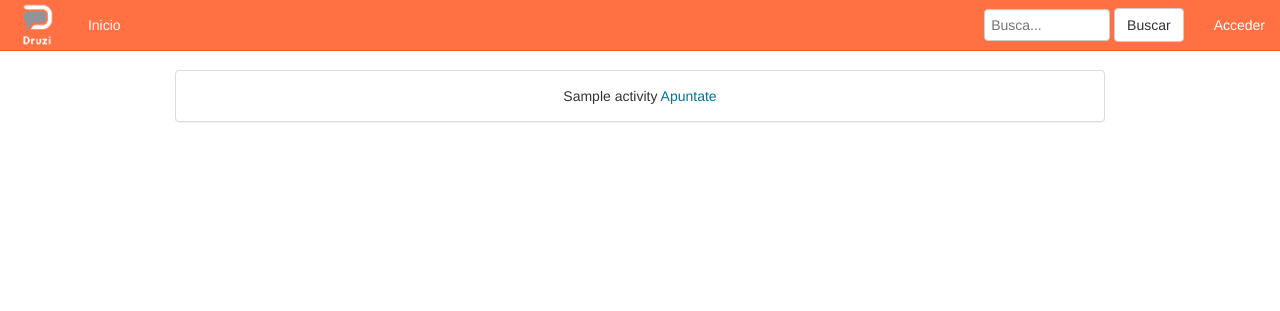
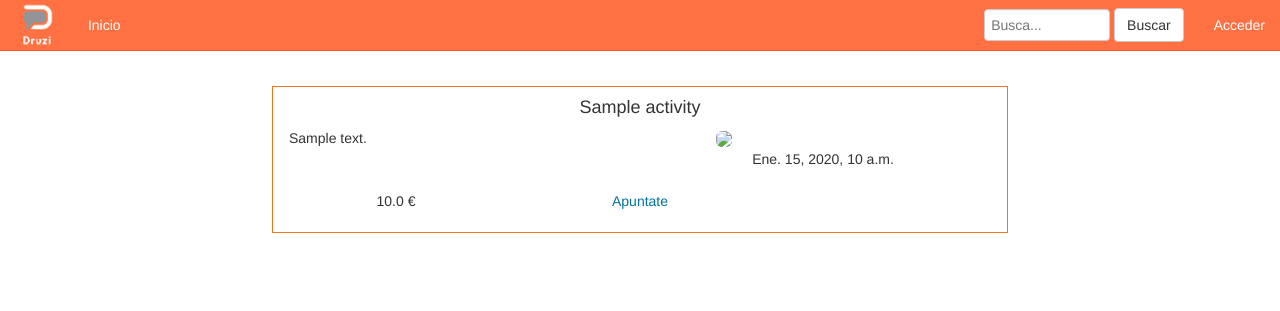
Before and after one commit to beevagrupo1/webapp, a Django app: page /activity/list/ in a window 1280 px wide. Shown: the top 311 px of the page. Run offline with Django 3.2, Linux system fonts and the light colour scheme; tables that the repository leaves empty hold one stand-in row (values such as "Sample post"); some libraries are stand-ins or nearby versions.

Commit message:
Casi terminada la vista de lista de actividades, solo queda que el mapa funcione ;)

```diff
--- a/static/webapp/css/style.css
+++ b/static/webapp/css/style.css
@@ -302,3 +302,28 @@ p + p {
 .busqueda{
   margin: 0 auto;
 }
+.bloque {
+  border-style: solid;
+  border-color: #ED7721;
+  border-width: 1px;
+}
+.description {
+  text-align: left;
+  -webkit-box-shadow: 0 1px 1px rgba(0, 0, 0, 0);
+  box-shadow: 0 1px 1px rgba(0, 0, 0, 0);
+}
+.descriptionplan {
+  margin-bottom: 20px;
+  background-color: #ffffff;
+  border: 1px solid transparent;
+  border-radius: 4px;
+  -webkit-box-shadow: 0 1px 1px rgba(0, 0, 0, 0);
+  box-shadow: 0 1px 1px rgba(0, 0, 0, 0);
+}
+.panel {
+  margin-bottom: 20px;
+  background-color: #ffffff;
+  border: 1px solid transparent;
+  border-radius: 4px;
+  -webkit-box-shadow: 0 1px 1px rgba(0, 0, 0, 0);
+  box-shadow: 0 1px 1px rgba(0, 0, 0, 0);
--- a/templates/webapp/activity_list.html
+++ b/templates/webapp/activity_list.html
@@ -4,15 +4,34 @@
 {% block main %}
     <div class="row">
 
-        <div class="col-md-10 col-md-offset-1">
-            <div class="panel panel-default panel-body text-center">
+        <div class="col-md-8 col-md-offset-2">
+            <div class="panel panel-default panel-body text-center listaplans">
                 {% for activity in activity_list %}
-                    {{ activity.title }}
-                    {% if user in activity.participants.all %}
-                        <a href="{% url 'activity_unenrrollment' activity.id %}">Borrate</a>
-                    {% else %}
-                        <a href="{% url 'activity_enrrollment' activity.id %}">Apuntate</a>
-                    {% endif %}
+                    <div class="row bloque">
+                        <div class="panel">
+                        <h4>{{ activity.title }}</h4>
+                            <div class="col-md-7 description">
+                                <p class="description">{{activity.description}}<p>
+                            </div>
+                            <div class="col-md-5 description">
+                                <img class="img-rounded" src="https://maps.googleapis.com/maps/api/staticmap?center=Brooklyn+Bridge,New+York,NY&zoom=13&size=250x250&maptype=roadmap
+                                &markers=color:blue%7Clabel:S%7C40.702147,-74.015794">
+                            </div>
+                            <div class="col-md-4 col-md descriptionplan">
+                                {{activity.activity_date}}
+                            </div>
+                            <div class="col-md-4 col-md descriptionplan">
+                                {{activity.price}} €
+                            </div>
+                            <div class="col-md-4 col-md descriptionplan">
+                                {% if user in activity.participants.all %}
+                                    <a href="{% url 'activity_unenrrollment' activity.id %}">Borrate</a>
+                                {% else %}
+                                    <a href="{% url 'activity_enrrollment' activity.id %}">Apuntate</a>
+                                {% endif %}
+                            </div>
+                        </div>
+                    </div>
                 {% endfor %}
             </div>
         </div>
```
